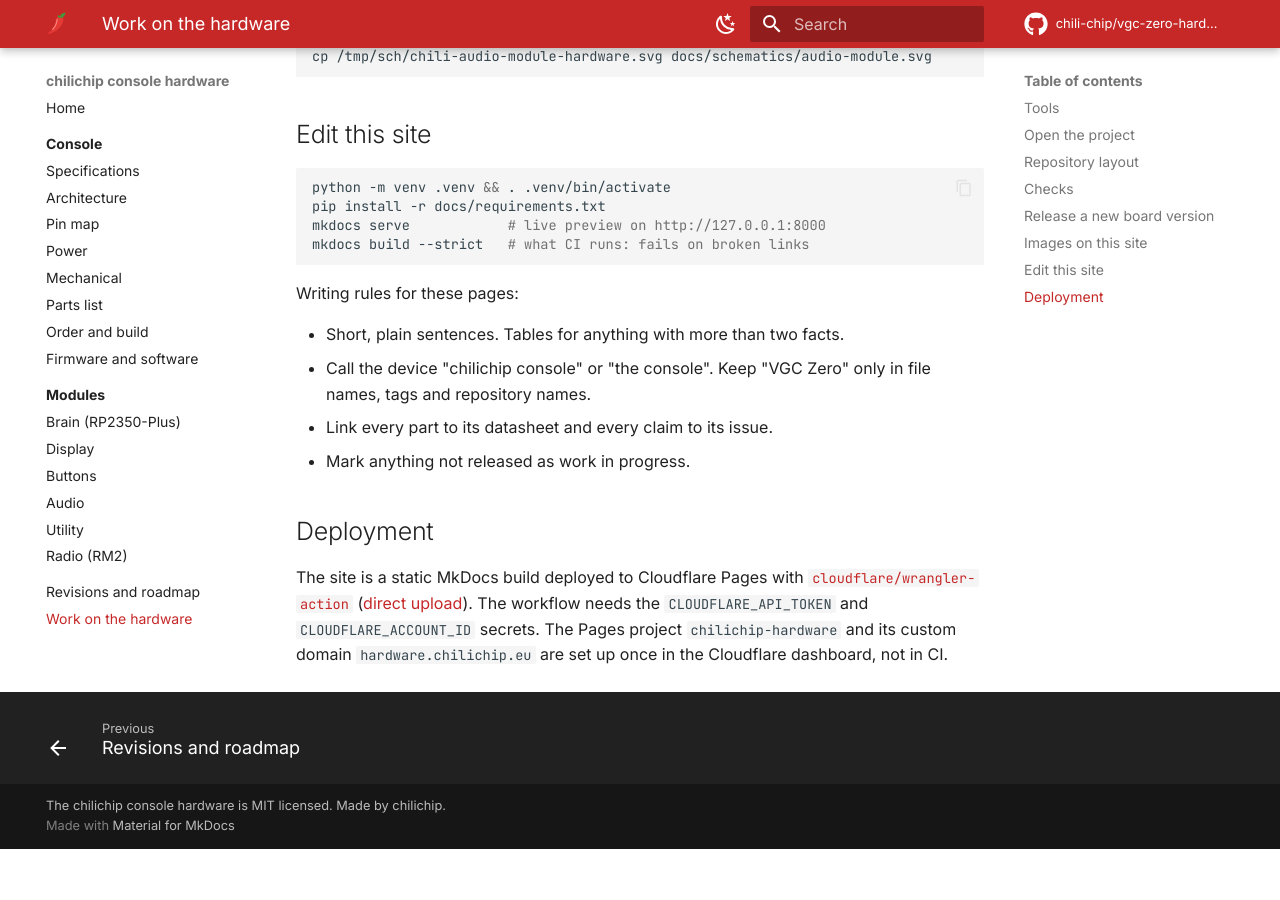
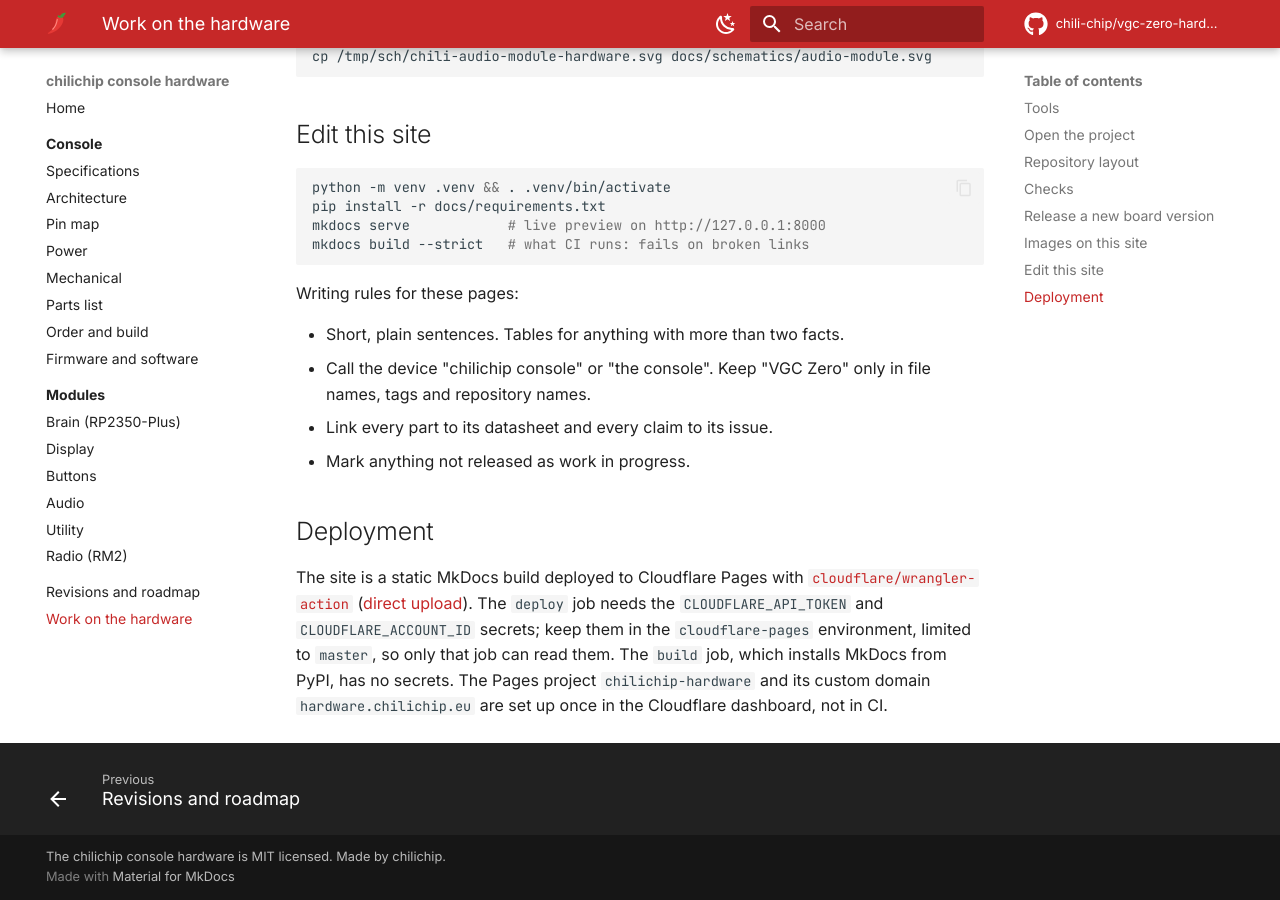
Before and after one commit to chili-chip/vgc-zero-hardware, an MkDocs documentation site: the page built from docs/develop.md, in a window 1280 px wide and 900 px high, scrolled down 3067 px. Built offline with MkDocs 1.6.1 and Material for MkDocs 9.7.7, drawn with Linux system fonts in a browser that asks for light colours; comment, search, counter and statistics services are not loaded; before the commit the page ends 3916 px from its top, so only the background shows below that.

Commit message:
Keep the Cloudflare token out of the docs build job and pin actions
Co-Authored-By: Claude Opus 5.5 <noreply@anthropic.com>
Claude-Session: https://claude.ai/code/session_013pjRSTrxXW8pyptDqFgHdf

```diff
--- a/docs/develop.md
+++ b/docs/develop.md
@@ -99,4 +99,4 @@ Writing rules for these pages:
 
 ## Deployment
 
-The site is a static MkDocs build deployed to Cloudflare Pages with [`cloudflare/wrangler-action`](https://github.com/cloudflare/wrangler-action) ([direct upload](https://developers.cloudflare.com/pages/how-to/use-direct-upload-with-continuous-integration/)). The workflow needs the `CLOUDFLARE_API_TOKEN` and `CLOUDFLARE_ACCOUNT_ID` secrets. The Pages project `chilichip-hardware` and its custom domain `hardware.chilichip.eu` are set up once in the Cloudflare dashboard, not in CI.
+The site is a static MkDocs build deployed to Cloudflare Pages with [`cloudflare/wrangler-action`](https://github.com/cloudflare/wrangler-action) ([direct upload](https://developers.cloudflare.com/pages/how-to/use-direct-upload-with-continuous-integration/)). The `deploy` job needs the `CLOUDFLARE_API_TOKEN` and `CLOUDFLARE_ACCOUNT_ID` secrets; keep them in the `cloudflare-pages` environment, limited to `master`, so only that job can read them. The `build` job, which installs MkDocs from PyPI, has no secrets. The Pages project `chilichip-hardware` and its custom domain `hardware.chilichip.eu` are set up once in the Cloudflare dashboard, not in CI.
```
Also changed, not shown: 3 other files.
